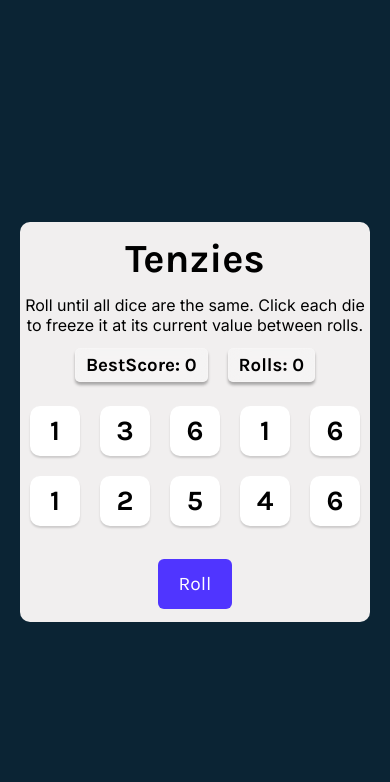
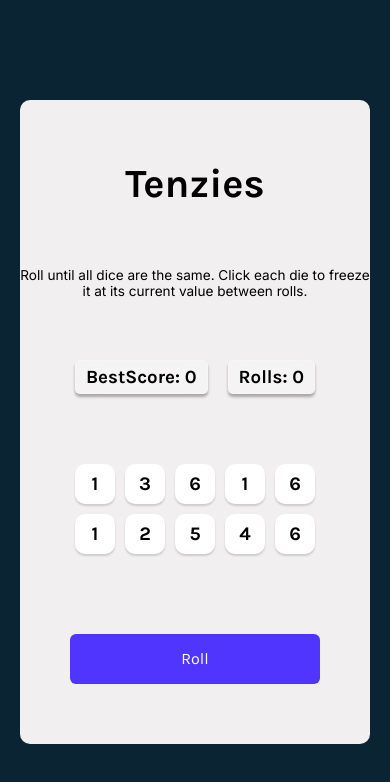
Before and after one commit to Shivamkr0724/Tenzies-Game, a React (Vite) app: page / in a window 390 px wide. Shown: the top 782 px of the page. Built offline with nearby package versions, Linux system fonts and the light colour scheme.

Commit message:
make it responsive

```diff
--- a/index.html
+++ b/index.html
@@ -10,7 +10,7 @@
       href="https://fonts.googleapis.com/css2?family=Inter:ital,opsz,wght@0,14..32,100..900;1,14..32,100..900&family=Karla:ital,wght@0,200..800;1,200..800&family=Poppins:ital,wght@0,100;0,200;0,300;0,400;0,500;0,600;0,700;0,800;0,900;1,100;1,200;1,300;1,400;1,500;1,600;1,700;1,800;1,900&display=swap"
       rel="stylesheet"
     />
-    <title>Vite + React</title>
+    <title>Tenzies</title>
   </head>
   <body>
     <div id="root"></div>
--- a/src/index.css
+++ b/src/index.css
@@ -109,3 +109,32 @@ button{
     white-space: nowrap;
     border: 0;
 }
+
+@media (max-width: 480px) {
+    div#root {
+        max-width: 100%;
+        max-height: 80%;
+    }
+
+    .instructions {
+        font-size: 0.85rem;
+        margin: 0;
+    }
+
+    .die-container {
+        grid-template-columns: repeat(5, 1fr); /* 3 dice per row */
+        gap: 10px;
+    }
+
+    .die-container > button {
+        width: 40px;
+        height: 40px;
+        font-size: 1.2rem;
+    }
+
+    .btn {
+        width: 100%; /* full width button */
+        max-width: 250px;
+        font-size: 1rem;
+    }
+}
```
